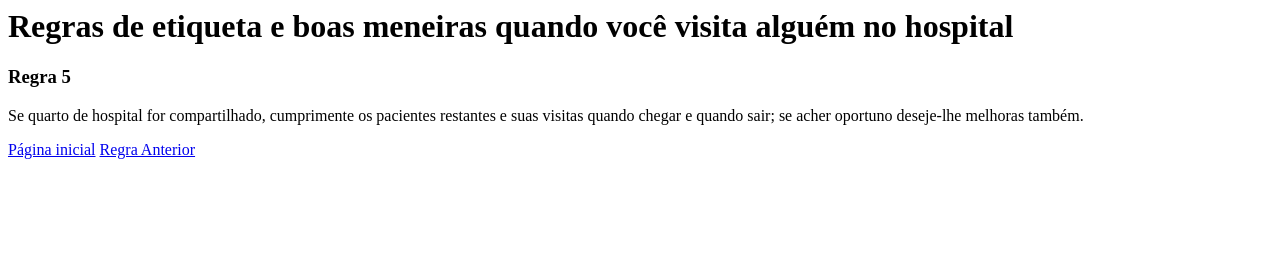
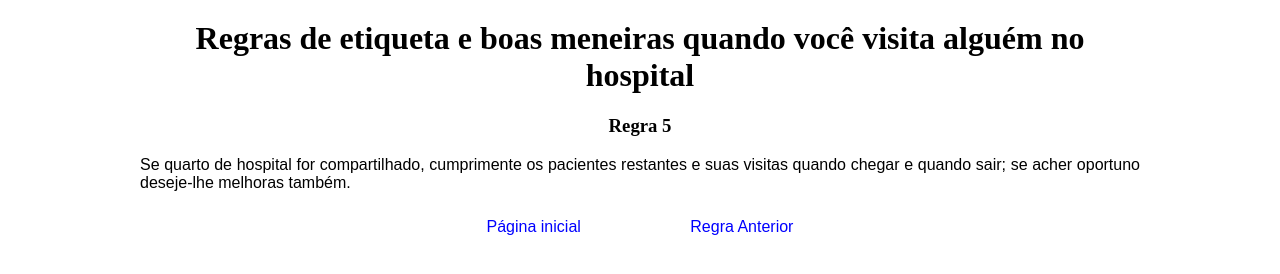
Before and after one commit to Kingguest/teste22, a plain HTML site: page Regra5.html in a window 1280 px wide. Drawn offline with Linux system fonts and the light colour scheme.

Commit message:
Update Regra5.html

```diff
--- a/Regra5.html
+++ b/Regra5.html
@@ -1,6 +1,6 @@
 <html>
     <head>
-        <link href="stylel.css" rel="stylesheet">
+        <link href="style.css" rel="stylesheet">
         <meta charset="utf-8">
         <title>Etiquetas e Boas Maneiras :: Regra 5</title>
     </head>
```
